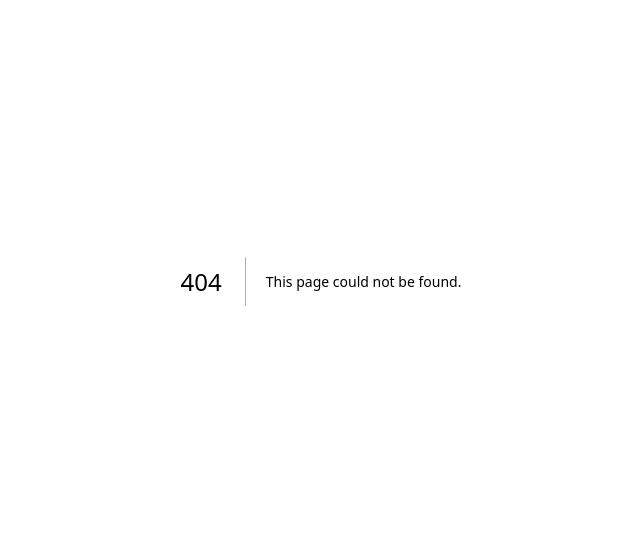
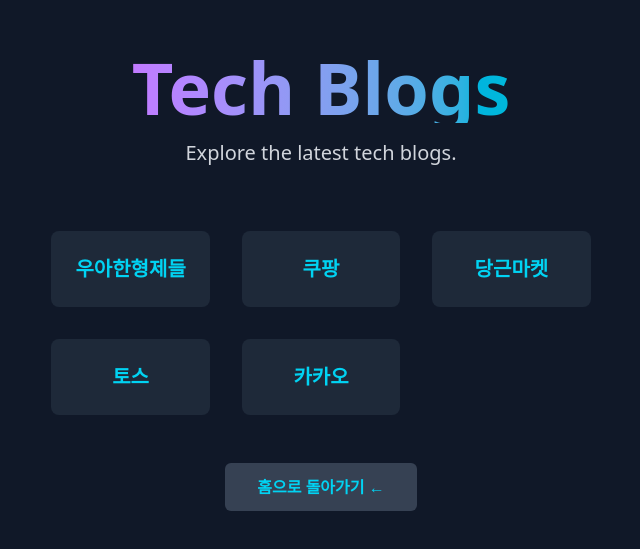
Before and after one commit to ydj515/dev-letter, a Next.js app: page /tech-blogs in a window 1280 px wide. Before the commit this address had no page. Shown: the part 119-668 px from the top of the page, without its empty margins (319-959 px from the left). Built offline with nearby package versions, Linux system fonts and the light colour scheme.

Commit message:
feat: 테크 블로그 추가

```diff
--- a/src/app/page.tsx
+++ b/src/app/page.tsx
@@ -195,13 +195,15 @@
         </div>
 
         <div className="mt-24">
-          <p className="text-gray-400 mb-4">
-            AI 면접 질문 생성기도 사용해보세요.
-          </p>
+          <Link href="/tech-blogs">
+            <p className="text-gray-400 mb-4">
+            테크블로그들을 살표보세요. <span aria-hidden="true">→</span>
+            </p>
+          </Link>
           <Link href="/demo">
-            <span className="bg-gray-700 hover:bg-gray-600 text-cyan-400 font-bold py-3 px-8 rounded-md transition-colors duration-300 cursor-pointer">
-              데모 페이지로 이동 &rarr;
-            </span>
+            <p className="text-gray-400 mb-4">
+            AI 면접 질문 생성기도 사용해보세요. <span aria-hidden="true">→</span>
+            </p>
           </Link>
         </div>
       </div>
--- /dev/null
+++ b/src/app/tech-blogs/page.tsx
@@ -0,0 +1,33 @@
+import Link from "next/link";
+import { techBlogs } from "@/constants";
+
+export default function TechBlogs() {
+  return (
+    <div className="min-h-screen bg-gray-900 text-white flex flex-col items-center justify-center p-4 overflow-hidden">
+      <div className="w-full max-w-4xl text-center">
+        <div className="flex flex-col items-center">
+          <h1 className="text-5xl md:text-7xl font-extrabold text-transparent bg-clip-text bg-gradient-to-r from-purple-400 to-cyan-500 mb-4">
+            Tech Blogs
+          </h1>
+          <p className="text-lg md:text-xl text-gray-300 mb-8 max-w-2xl mx-auto">
+            Explore the latest tech blogs.
+          </p>
+          <div className="grid grid-cols-1 md:grid-cols-2 lg:grid-cols-3 gap-8 mt-8">
+            {techBlogs.map((blog) => (
+              <Link href={blog.url} key={blog.name} target="_blank" rel="noopener noreferrer">
+                <div className="bg-gray-800 p-6 rounded-lg hover:bg-gray-700 transition-colors duration-300">
+                  <h2 className="text-xl font-bold text-cyan-400">{blog.name}</h2>
+                </div>
+              </Link>
+            ))}
+          </div>
+          <Link href="/">
+            <span className="mt-12 inline-block bg-gray-700 hover:bg-gray-600 text-cyan-400 font-bold py-3 px-8 rounded-md transition-colors duration-300 cursor-pointer">
+              홈으로 돌아가기 &larr;
+            </span>
+          </Link>
+        </div>
+      </div>
+    </div>
+  );
+}
--- a/src/constants/index.ts
+++ b/src/constants/index.ts
@@ -32,3 +32,11 @@
   { src: "/tech-icons/docker.svg", alt: "Docker" },
   { src: "/tech-icons/kubernetes.svg", alt: "Kubernetes" }
 ];
+
+export const techBlogs = [
+  { name: '우아한형제들', url: 'https://techblog.woowahan.com/' },
+  { name: '쿠팡', url: 'https://medium.com/coupang-engineering/kr/home' },
+  { name: '당근마켓', url: 'https://medium.com/daangn' },
+  { name: '토스', url: 'https://toss.tech/' },
+  { name: '카카오', url: 'https://tech.kakao.com/' },
+];
```
